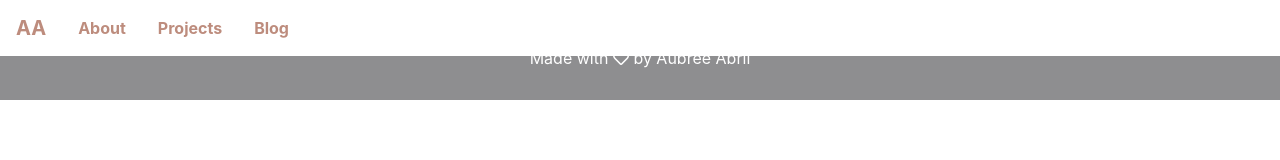
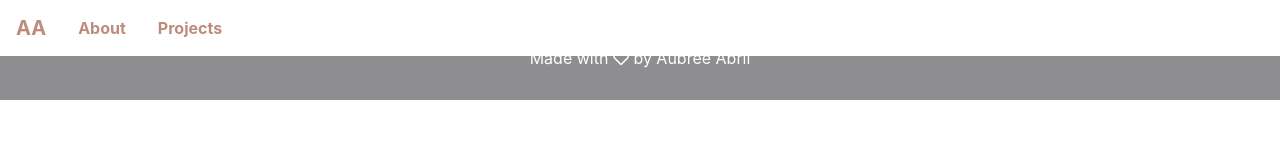
Before and after one commit to aubreeabril/portfolio, a React (Create React App) app: page /blog in a window 1280 px wide. Shown: the top 160 px of the page. Built offline with nearby package versions, Linux system fonts and the light colour scheme.

Commit message:
remove blog link for gh-pages

```diff
--- a/src/components/Menu.js
+++ b/src/components/Menu.js
@@ -19,11 +19,6 @@ class Menu extends Component {
               <NavLink href="/portfolio/#projects">Projects</NavLink>
             </strong>
           </NavItem>
-          <NavItem>
-            <strong>
-              <NavLink href="/portfolio/blog">Blog</NavLink>
-            </strong>
-          </NavItem>
         </Nav>
       </Navbar>
     );
@@ -31,3 +26,9 @@ class Menu extends Component {
 }
 
 export default Menu;
+
+//<NavItem>
+//  <strong>
+//    <NavLink href="/portfolio/blog">Blog</NavLink>
+//  </strong>
+//</NavItem>
```
